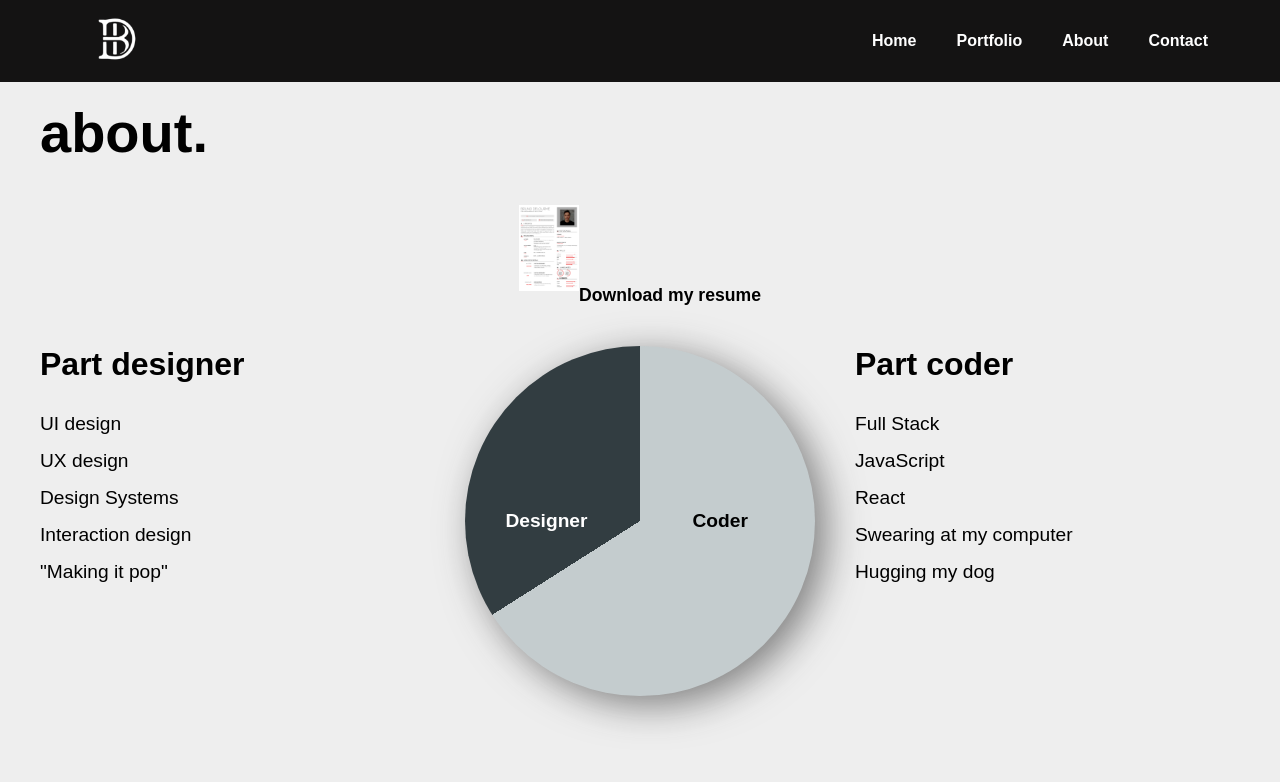
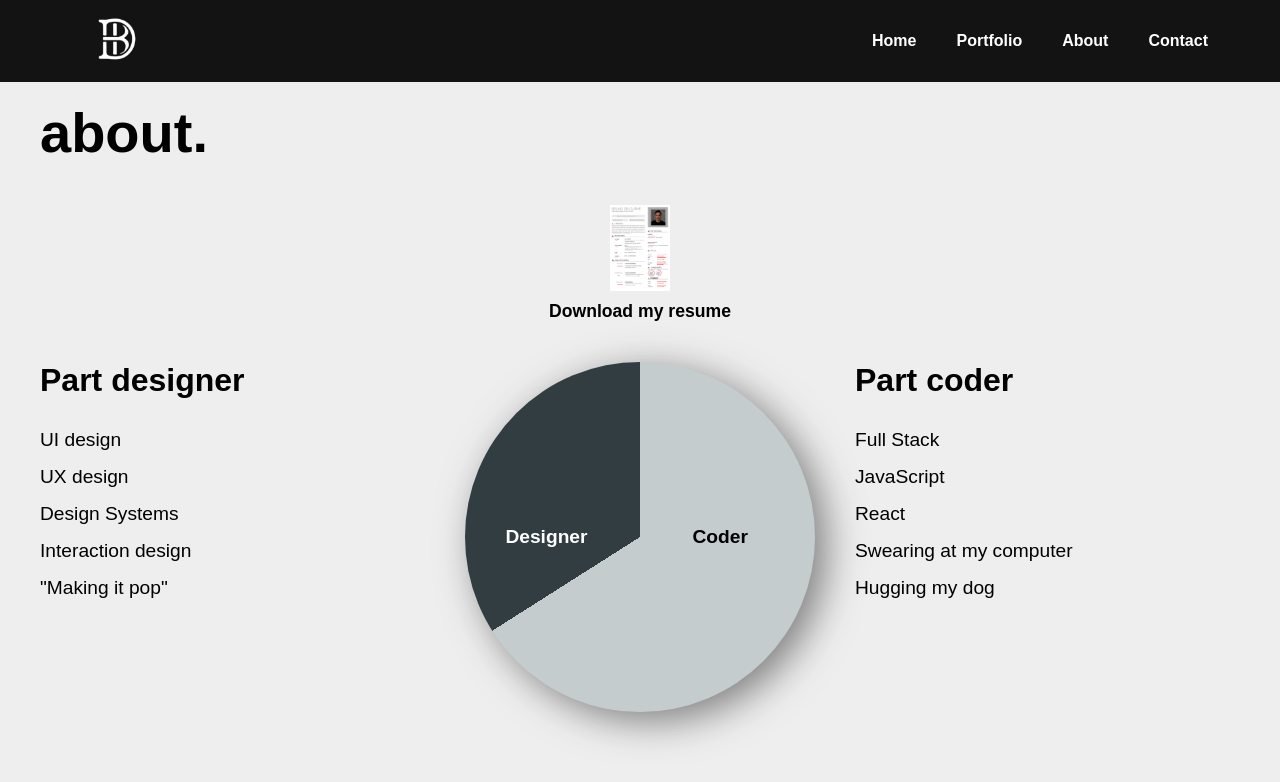
Before and after one commit to Bruno-Delourme/PORTFOLIO_V02, a React (Vite) app: page /about in a window 1280 px wide. Shown: the top 782 px of the page. Built offline with nearby package versions, Linux system fonts and the light colour scheme.

Commit message:
mini center

```diff
--- a/src/components/About/About.css
+++ b/src/components/About/About.css
@@ -4,7 +4,7 @@
   background-color: #eeeeee;
   min-height: 100vh;
   width: 100%;
-  padding: 100px 20px 50px 20px; /* Ajusté le padding-top pour le header */
+  padding: 100px 20px 50px 20px;
 }
 
 /* Titre */
@@ -33,10 +33,16 @@
   margin-bottom: 40px;
 }
 
+.cv-content {
+  display: flex;
+  flex-direction: column;
+  align-items: center;
+  gap: 10px;
+}
+
 .cv-thumbnail {
   width: clamp(40px, 8vw, 60px);
   height: auto;
-  margin-bottom: 10px;
 }
 
 .cv {
@@ -44,6 +50,7 @@
   text-decoration: none;
   font-weight: bold;
   font-size: clamp(0.9rem, 2vw, 1.1rem);
+  display: inline-block;
 }
 
 /* Contenu About */
--- a/src/components/About/About.jsx
+++ b/src/components/About/About.jsx
@@ -11,8 +11,10 @@ const About = () => {
 
         <div className='resume'>
           <a href="/CV_25_11_24.jpg" download="CV_25_11_24.jpg" className="cv">
-            <img src="/miniCV.png" alt="Miniature du CV" className="cv-thumbnail" />
-            <span>Download my resume</span>
+            <div className="cv-content">
+              <img src="/miniCV.png" alt="Miniature du CV" className="cv-thumbnail" />
+              <span className="cv-text">Download my resume</span>
+            </div>
           </a>
         </div>
 
```
